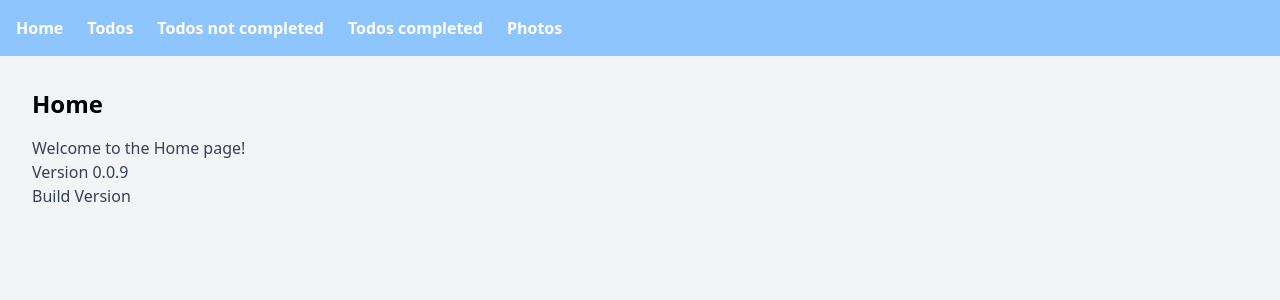
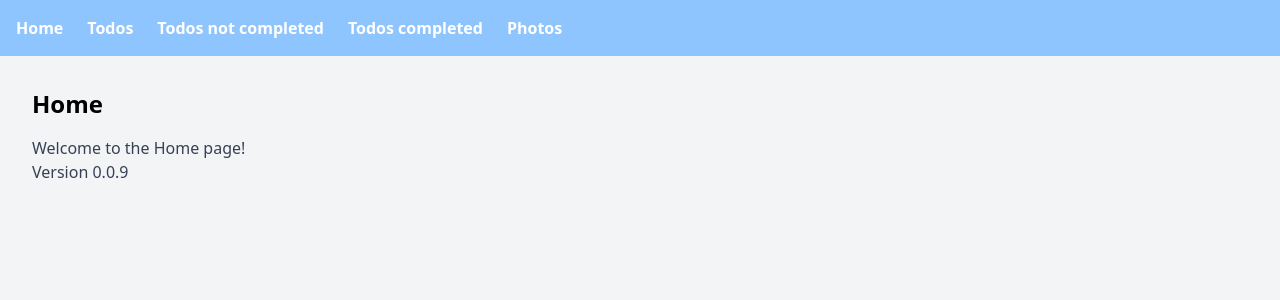
Before and after one commit to enough1987/secret-domain, a React (Vite) app in the folder frontend/: page / in a window 1280 px wide. Shown: the top 300 px of the page. Built offline with nearby package versions, Linux system fonts and the light colour scheme; no server answers.

Commit message:
feat: add build vetion

```diff
--- a/frontend/src/views/home/Home.tsx
+++ b/frontend/src/views/home/Home.tsx
@@ -9,7 +9,11 @@ const Home: React.FC = () => {
       <h1 className="text-2xl font-bold mb-4">Home</h1>
       <p className="text-gray-700">Welcome to the Home page!</p>
       <p className="text-gray-700">Version {packageJson.version}</p>
-      <p className="text-gray-700">Build Version {buildVersion}</p>
+      {
+        buildVersion && (
+          <p className="text-gray-700">Build Version: {buildVersion}</p>
+        )
+      }
     </div>
   )
 }
```
